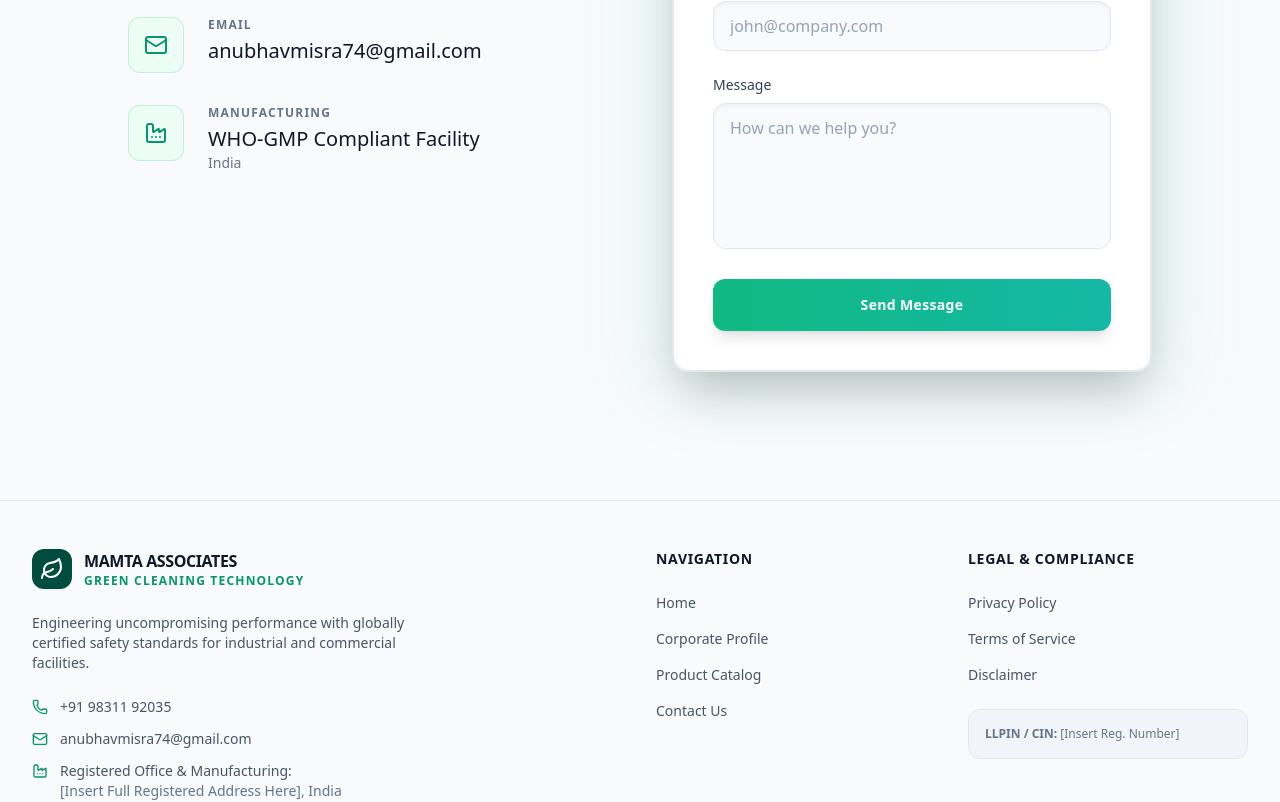
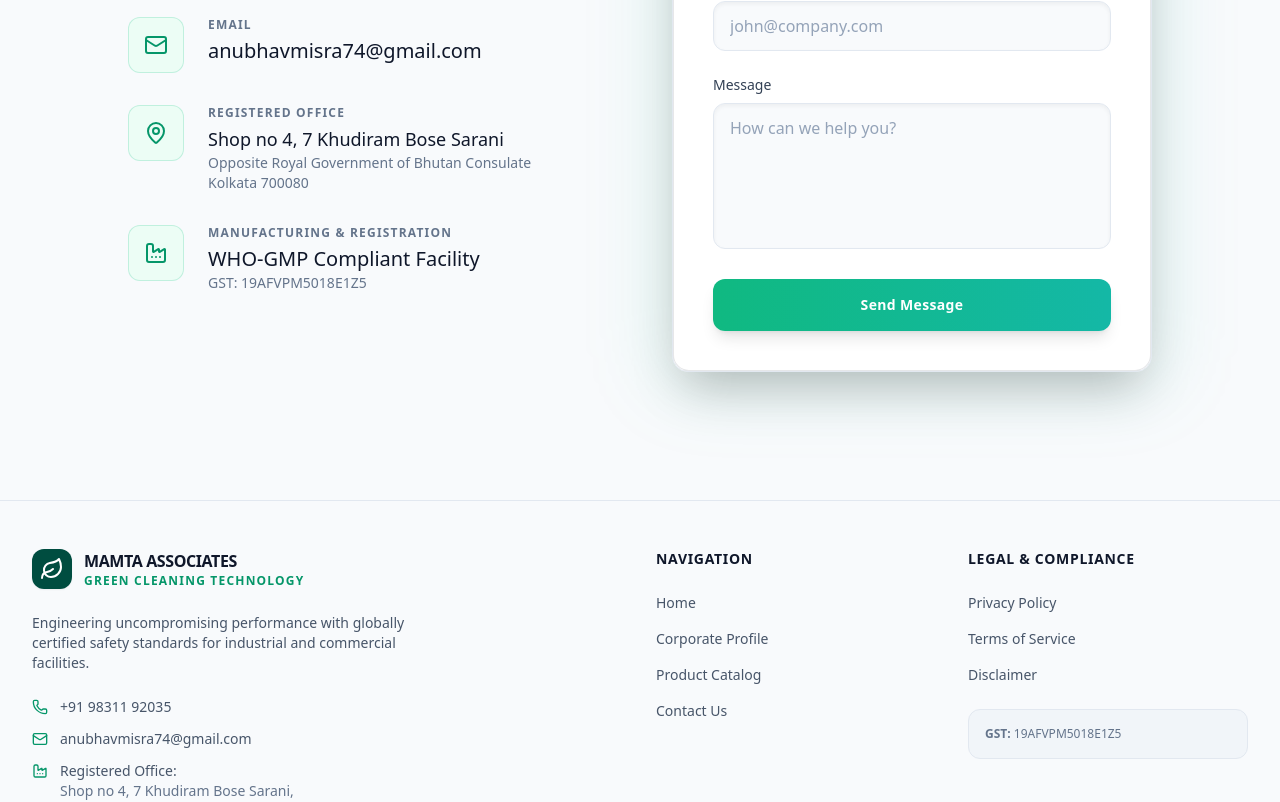
Before and after one commit to Omesh2004/Mamta-Associates, a Next.js app: page /contact in a window 1280 px wide. Shown: the part 958-1760 px from the top of the page. Built offline with nearby package versions, Linux system fonts and the light colour scheme; no server answers.

Commit message:
missing deatils added and catalog fixed

```diff
--- a/app/contact/page.tsx
+++ b/app/contact/page.tsx
@@ -127,12 +127,23 @@
 
                 <div className="group flex items-start gap-6 transition-all hover:-translate-y-1">
                   <div className="flex h-14 w-14 shrink-0 items-center justify-center rounded-xl bg-emerald-50 dark:bg-gradient-to-br dark:from-emerald-400/20 dark:to-teal-500/20 text-emerald-600 dark:text-emerald-400 ring-1 ring-inset ring-emerald-500/20 transition-transform group-hover:scale-110">
+                    <MapPin className="h-6 w-6" />
+                  </div>
+                  <div>
+                    <p className="text-xs font-bold uppercase tracking-widest text-slate-500">Registered Office</p>
+                    <p className="mt-1 text-lg font-medium text-slate-900 dark:text-white transition-colors group-hover:text-emerald-600 dark:group-hover:text-emerald-300">Shop no 4, 7 Khudiram Bose Sarani</p>
+                    <p className="text-sm text-slate-500 dark:text-slate-400">Opposite Royal Government of Bhutan Consulate<br />Kolkata 700080</p>
+                  </div>
+                </div>
+
+                <div className="group flex items-start gap-6 transition-all hover:-translate-y-1">
+                  <div className="flex h-14 w-14 shrink-0 items-center justify-center rounded-xl bg-emerald-50 dark:bg-gradient-to-br dark:from-emerald-400/20 dark:to-teal-500/20 text-emerald-600 dark:text-emerald-400 ring-1 ring-inset ring-emerald-500/20 transition-transform group-hover:scale-110">
                     <Factory className="h-6 w-6" />
                   </div>
                   <div>
-                    <p className="text-xs font-bold uppercase tracking-widest text-slate-500">Manufacturing</p>
+                    <p className="text-xs font-bold uppercase tracking-widest text-slate-500">Manufacturing & Registration</p>
                     <p className="mt-1 text-xl font-medium text-slate-900 dark:text-white transition-colors group-hover:text-emerald-600 dark:group-hover:text-emerald-300">WHO-GMP Compliant Facility</p>
-                    <p className="text-sm text-slate-500 dark:text-slate-400">India</p>
+                    <p className="text-sm text-slate-500 dark:text-slate-400">GST: 19AFVPM5018E1Z5</p>
                   </div>
                 </div>
               </div>
--- a/components/Footer.tsx
+++ b/components/Footer.tsx
@@ -39,8 +39,8 @@
               <div className="flex items-start gap-3">
                 <Factory className="h-4 w-4 text-emerald-600 dark:text-emerald-500 shrink-0 mt-0.5" />
                 <div>
-                  <p>Registered Office & Manufacturing:</p>
-                  <p className="text-slate-500 dark:text-slate-500">[Insert Full Registered Address Here], India</p>
+                  <p>Registered Office:</p>
+                  <p className="text-slate-500 dark:text-slate-500">Shop no 4, 7 Khudiram Bose Sarani,<br />Opposite Royal Government of Bhutan Consulate,<br />Kolkata 700080</p>
                 </div>
               </div>
             </div>
@@ -67,7 +67,7 @@
             </ul>
             <div className="mt-6 p-4 rounded-xl bg-slate-100 dark:bg-white/5 border border-slate-200 dark:border-white/10">
               <p className="text-xs text-slate-500 dark:text-slate-400">
-                <strong>LLPIN / CIN:</strong> [Insert Reg. Number]
+                <strong>GST:</strong> 19AFVPM5018E1Z5
               </p>
             </div>
           </div>
--- a/components/ProductCatalog.tsx
+++ b/components/ProductCatalog.tsx
@@ -367,11 +367,10 @@
           <span className="text-xs font-semibold text-slate-500">4.5 · {product.popularity} orders</span>
         </div>
 
-        {/* cert badges */}
         <div className="flex flex-wrap gap-1.5">
           {product.badges.slice(0, 3).map((badge) => (
-            <span key={badge} className="inline-flex items-center gap-1 rounded-lg border border-emerald-100 bg-lime-50 px-2 py-1 text-[11px] font-semibold text-forest">
-              <ShieldCheck className="h-3 w-3 text-mint" />
+            <span key={badge} className="inline-flex items-center gap-1 rounded-lg border border-emerald-400 dark:border-emerald-500/50 bg-white dark:bg-white/5 px-2 py-1 text-[11px] font-semibold text-forest dark:text-emerald-300">
+              <ShieldCheck className="h-3 w-3 text-emerald-500 dark:text-emerald-400" />
               {badge}
             </span>
           ))}
--- a/components/ProductVisual.tsx
+++ b/components/ProductVisual.tsx
@@ -15,10 +15,10 @@
   const productImage = product.imageUrl;
 
   return (
-    <div className={`relative flex ${height} items-center justify-center overflow-hidden rounded-md bg-gradient-to-br ${product.imageTone} shadow-inner`}>
+    <div className={`relative flex ${height} items-center justify-center overflow-hidden rounded-md bg-white shadow-inner`}>
       {productImage ? (
         <>
-          <div className="absolute inset-0 bg-[linear-gradient(180deg,rgba(255,255,255,0.35),transparent_45%,rgba(15,23,42,0.05))]" />
+          <div className="absolute inset-0 bg-[linear-gradient(180deg,rgba(0,0,0,0.02),transparent_45%,rgba(15,23,42,0.02))]" />
           <div className="relative z-10 flex h-full w-full items-center justify-center p-2">
             <Image
               src={productImage}
```
